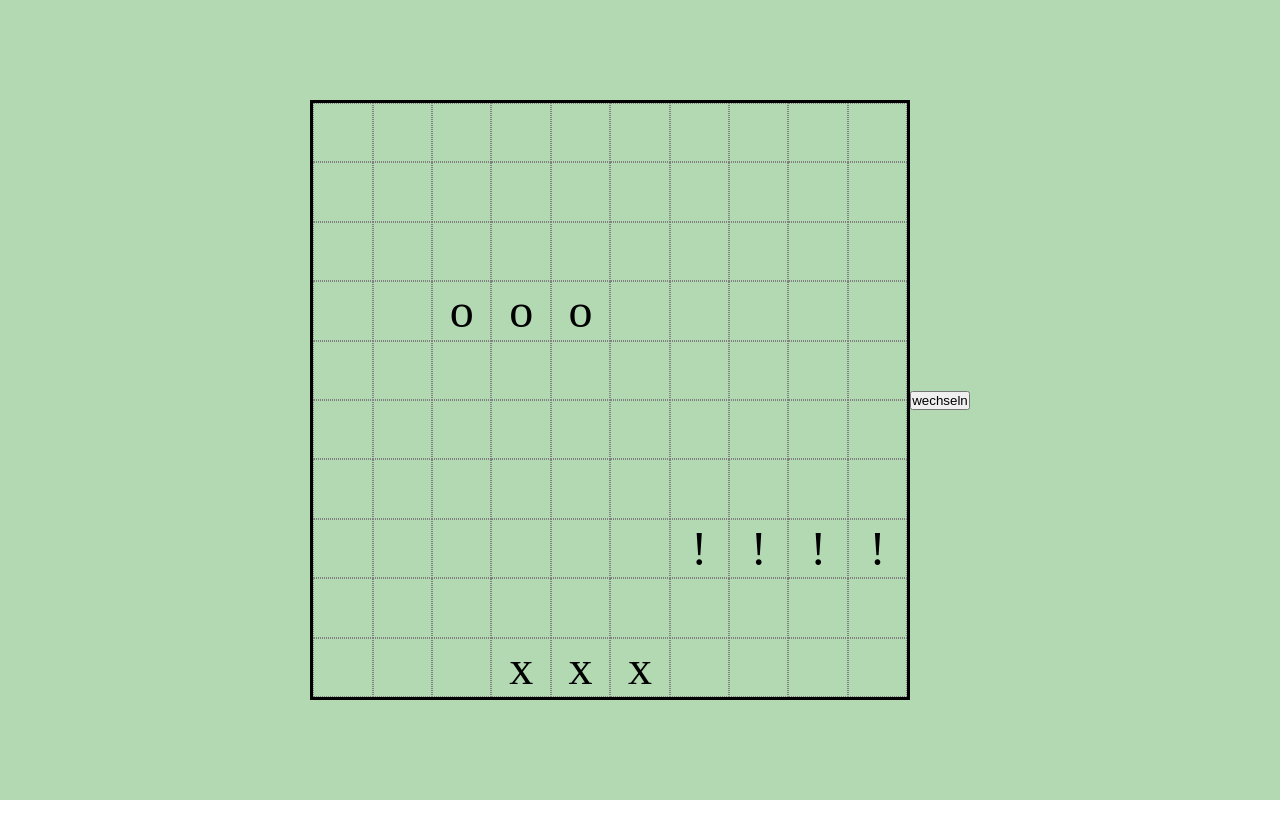
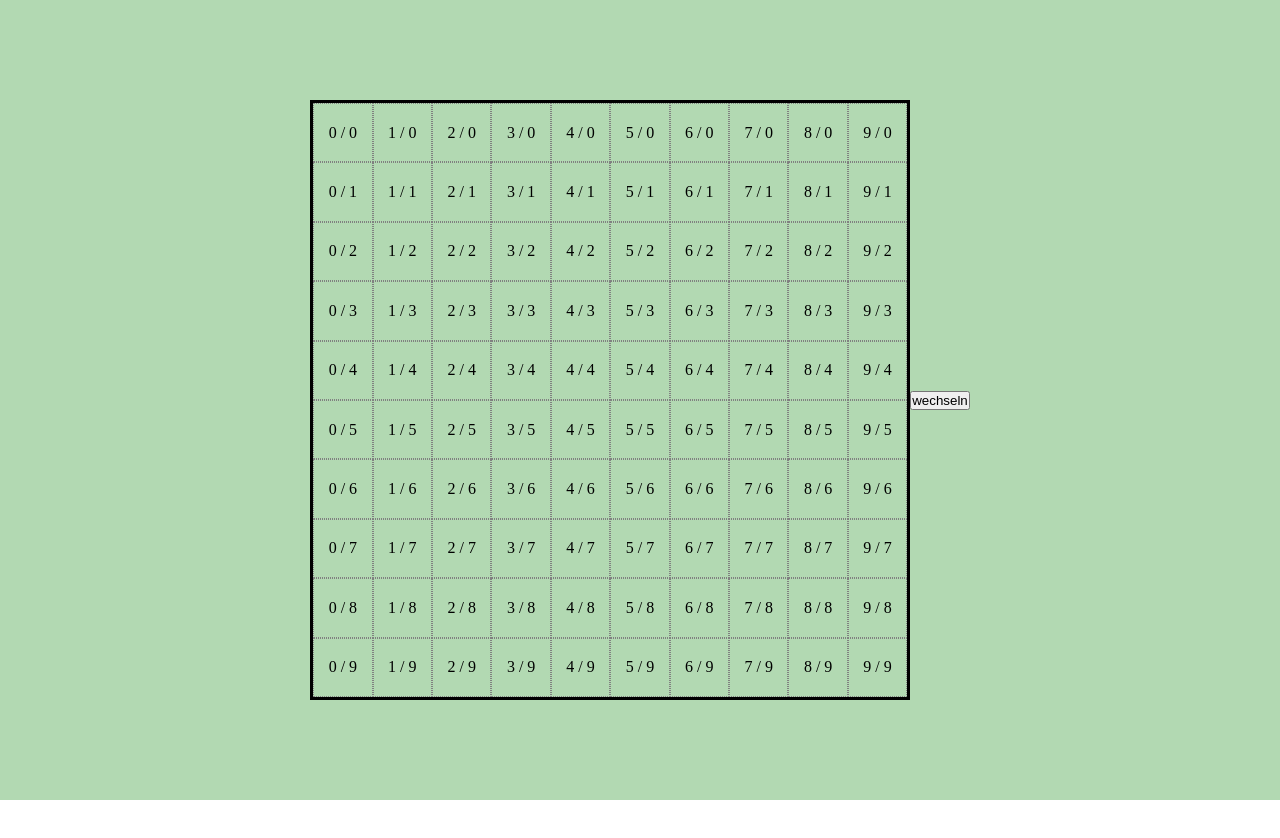
Before and after one commit to Lorp91/battleship-game, a React (Vite) app: page / in a window 1280 px wide. Shown: the top 838 px of the page. Built offline with nearby package versions, Linux system fonts and the light colour scheme.

Commit message:
basic class setup and coordinates added

```diff
--- a/src/App.tsx
+++ b/src/App.tsx
@@ -1,44 +1,16 @@
 import { useState } from "react";
 import "./app.scss";
 import { Grid } from "./Grid";
-
-export type Field = "" | "x" | "o" | "!";
-
-class Game {
-  public playerBoard: Field[][] = [
-    ["", "", "", "", "", "", "", "", "", ""],
-    ["", "", "", "", "", "", "", "", "", ""],
-    ["", "", "", "", "", "", "", "", "", ""],
-    ["", "", "o", "o", "o", "", "", "", "", ""],
-    ["", "", "", "", "", "", "", "", "", ""],
-    ["", "", "", "", "", "", "", "", "", ""],
-    ["", "", "", "", "", "", "", "", "", ""],
-    ["", "", "", "", "", "", "!", "!", "!", "!"],
-    ["", "", "", "", "", "", "", "", "", ""],
-    ["", "", "", "x", "x", "x", "", "", "", ""],
-  ];
-  public enemyBoard: Field[][] = [
-    ["", "", "", "", "", "", "", "", "", ""],
-    ["", "", "", "", "", "", "", "", "", ""],
-    ["", "", "", "", "", "", "", "", "", ""],
-    ["", "", "", "", "", "", "", "", "", ""],
-    ["", "", "", "", "", "", "", "", "", ""],
-    ["", "", "", "", "", "", "", "", "", ""],
-    ["", "", "", "", "", "", "", "", "", ""],
-    ["", "", "", "", "", "", "", "", "", ""],
-    ["", "", "", "", "", "", "", "", "", ""],
-    ["", "", "", "", "", "", "", "", "", ""],
-  ];
-  public playerActive: boolean;
-
-  constructor() {
-    // münzwurf rein
-    this.playerActive = true;
-  }
-}
+import { Game } from "./GameLogic";
 
 const App: React.FunctionComponent<JSX.Element> = () => {
-  const [game, setGame] = useState(new Game());
+  const gameLogic = Game.getInstance();
+  const [game, setGame] = useState(gameLogic.getState());
+
+  const switchHandler = () => {
+    gameLogic.switchActivePlayer();
+    setGame(gameLogic.getState());
+  };
 
   return (
     <div className="App">
@@ -47,28 +19,12 @@ const App: React.FunctionComponent<JSX.Element> = () => {
         style={{ transform: `translateY(${game.playerActive ? -100 : 0}vh)` }}
       >
         <div id="enemy-screen" className="screen">
-          <Grid board={game.enemyBoard} />
-          <button
-            onClick={() =>
-              setGame({ ...game, playerActive: !game.playerActive })
-            }
-          >
-            wechseln
-          </button>
+          <Grid board={game.enemyBoard} isEnemy={true} />
+          <button onClick={switchHandler}>wechseln</button>
         </div>
-        <div
-          id="player-screen"
-          className="screen"
-          style={{ position: "relative" }}
-        >
-          <Grid board={game.playerBoard} />
-          <button
-            onClick={() =>
-              setGame({ ...game, playerActive: !game.playerActive })
-            }
-          >
-            wechseln
-          </button>
+        <div id="player-screen" className="screen">
+          <Grid board={game.playerBoard} isEnemy={false} />
+          <button onClick={switchHandler}>wechseln</button>
         </div>
       </div>
     </div>
--- /dev/null
+++ b/src/GameLogic.ts
@@ -0,0 +1,54 @@
+import { Board, Field, Row } from "./models/types";
+
+export class Game {
+  private static instance: Game;
+  public playerBoard: Board;
+  public enemyBoard: Board;
+  public playerActive: boolean;
+
+  static getInstance(): Game {
+    if (Game.instance) {
+      return this.instance;
+    }
+    this.instance = new Game();
+    return this.instance;
+  }
+
+  public switchActivePlayer() {
+    this.playerActive = !this.playerActive;
+  }
+
+  public getState() {
+    const state = {
+      playerActive: this.playerActive,
+      playerBoard: this.playerBoard,
+      enemyBoard: this.enemyBoard,
+    };
+    return state;
+  }
+
+  private constructor() {
+    // TODO: münzwurf rein
+    this.playerActive = true;
+    this.playerBoard = this.boardSetup();
+    this.enemyBoard = this.boardSetup();
+  }
+
+  private boardSetup(): Board {
+    let board: Partial<Board> = [];
+    for (let i = 0; i < 10; i++) {
+      let row: Partial<Row> = [];
+      for (let j = 0; j < 10; j++) {
+        const field: Field = {
+          id: crypto.randomUUID(),
+          x: j,
+          y: i,
+          status: "",
+        };
+        row.push(field);
+      }
+      board.push(row as Row);
+    }
+    return board as Board;
+  }
+}
--- a/src/Grid.tsx
+++ b/src/Grid.tsx
@@ -1,18 +1,23 @@
 import React from "react";
-import { Field } from "./App";
+import { Field } from "./models/types";
 import "./grid.scss";
 
 interface GridProps {
   board: Field[][];
+  isEnemy: boolean;
 }
 
 export const Grid: React.FunctionComponent<GridProps> = (props: GridProps) => {
+  const onClickHandler = (event: React.MouseEvent<HTMLDivElement>) => {};
+
   return (
     <div className="board">
       {props.board.map((row) => (
-        <div className="row">
+        <div className="row" key={crypto.randomUUID()}>
           {row.map((field) => (
-            <div className="field">{field}</div>
+            <div className="field" key={field.id} onClick={onClickHandler}>
+              {`${field.x} / ${field.y}`}
+            </div>
           ))}
         </div>
       ))}
--- a/src/app.scss
+++ b/src/app.scss
@@ -22,6 +22,7 @@ body {
 
   & #player-screen {
     background: rgba(0, 128, 0, 0.3);
+    position: relative;
   }
 }
 
--- a/src/grid.scss
+++ b/src/grid.scss
@@ -15,6 +15,6 @@
     display: flex;
     justify-content: center;
     align-items: center;
-    font-size: 3rem;
+    font-size: 1rem;
   }
 }
--- /dev/null
+++ b/src/models/types.ts
@@ -0,0 +1,22 @@
+// Board setup
+export interface Field {
+  id: string;
+  x: number;
+  y: number;
+  status: Status;
+}
+// "" - wasser "x" - wasserschuss "o" - schiff "!" - getroffenes schiff
+export type Status = "" | "x" | "o" | "!";
+export type Row = [
+  Field,
+  Field,
+  Field,
+  Field,
+  Field,
+  Field,
+  Field,
+  Field,
+  Field,
+  Field
+];
+export type Board = [Row, Row, Row, Row, Row, Row, Row, Row, Row, Row];
```
